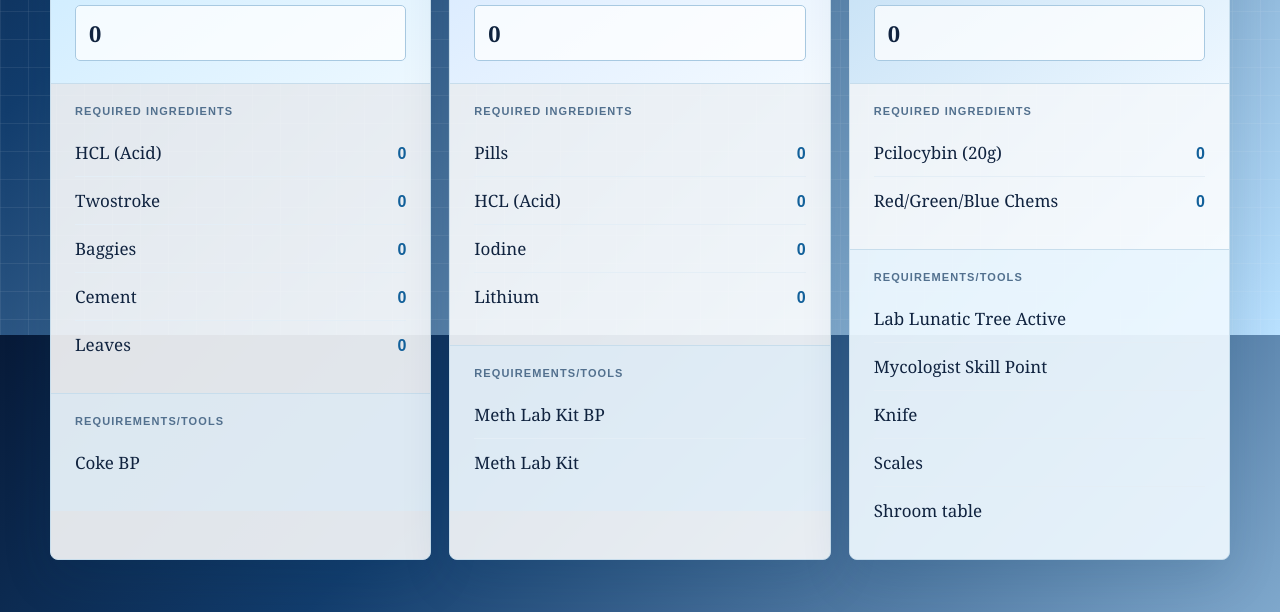
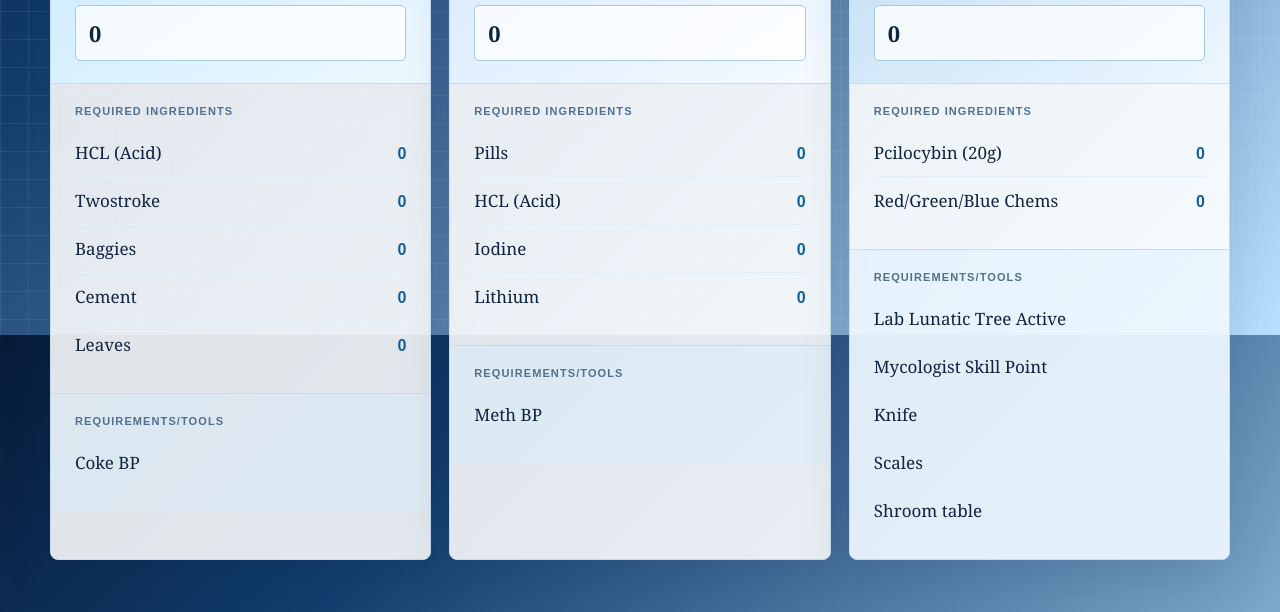
Before and after one commit to redford150/LCRP-drug-sheet, a plain HTML site: page index.html in a window 1280 px wide. Shown: the part 465-1077 px from the top of the page. Drawn offline with Linux system fonts and the light colour scheme.

Commit message:
Meth Requirements update

```diff
--- a/index.html
+++ b/index.html
@@ -43,8 +43,7 @@
         <div class="recipe-tools" aria-label="Meth tools/requirements">
           <div class="ingredient-title">Requirements/Tools</div>
           <ul>
-            <li><span>Meth Lab Kit BP</span></li>
-            <li><span>Meth Lab Kit</span></li>
+            <li><span>Meth BP</span></li>
           </ul>
         </div>
       </article>
```
